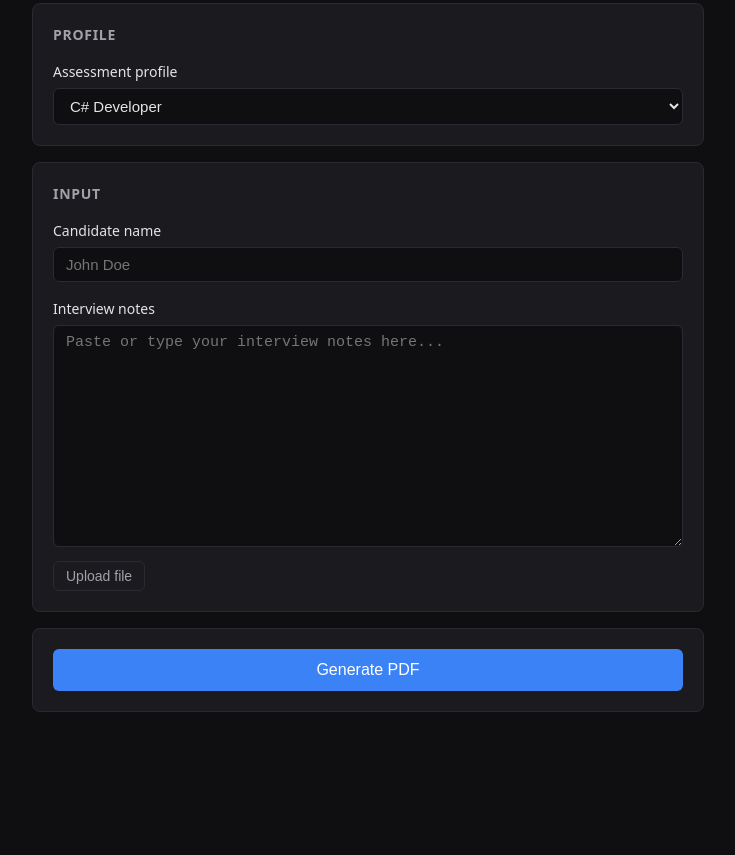
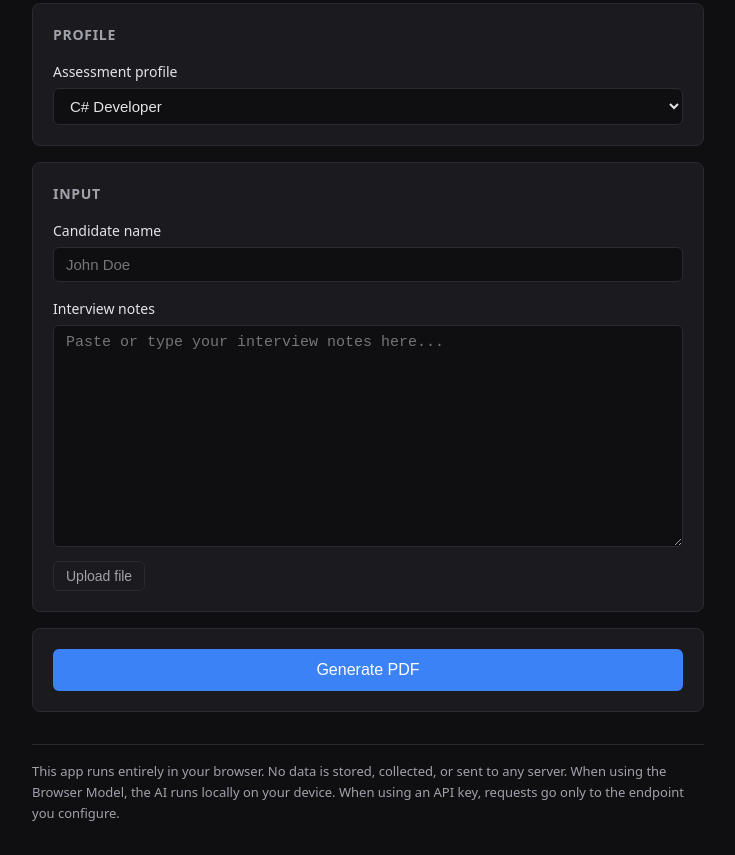
Before and after one commit to tomas-blanarik-visma/AI-Feedback, a website built with Vite: page web/index.html in a window 1280 px wide. Shown: the part 324-1179 px from the top of the page, without its empty margins (0-735 px from the left). Before the commit the page ends 1084 px from the top, so only its background shows below. Built offline with nearby package versions, Linux system fonts and the light colour scheme.

Commit message:
Add privacy footer and styles
Add a footer to the main page informing users that the app runs entirely in the browser (no data stored/collected/sent) and clarifying Browser Model runs locally while API-key requests go to the configured endpoint. Also add CSS for footer spacing, border, max width and muted, small paragraph text.

```diff
--- a/web/index.html
+++ b/web/index.html
@@ -62,6 +62,10 @@
       </section>
     </main>
 
+    <footer>
+      <p>This app runs entirely in your browser. No data is stored, collected, or sent to any server. When using the Browser Model, the AI runs locally on your device. When using an API key, requests go only to the endpoint you configure.</p>
+    </footer>
+
     <script type="module" src="/src/main.js"></script>
   </body>
 </html>
--- a/web/style.css
+++ b/web/style.css
@@ -185,3 +185,17 @@ button.secondary:hover {
   font-size: 0.875rem;
   color: var(--text-muted);
 }
+
+footer {
+  margin-top: 2rem;
+  padding-top: 1rem;
+  border-top: 1px solid var(--border);
+  max-width: 42rem;
+}
+
+footer p {
+  font-size: 0.8125rem;
+  color: var(--text-muted);
+  line-height: 1.6;
+  margin: 0;
+}
```
